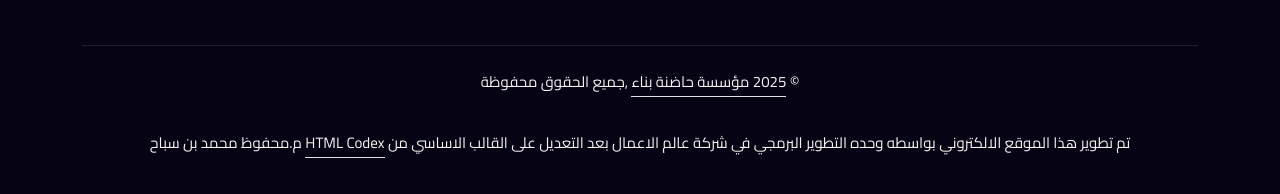
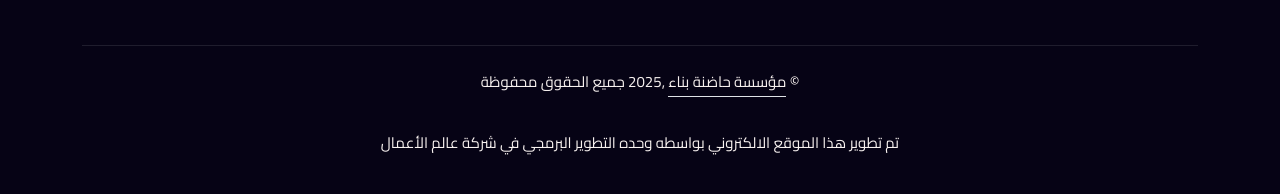
Before and after one commit to MIIPremium/bina_website, a plain HTML site: page index.html in a window 1280 px wide. Shown: the part 5108-5302 px from the top of the page. Drawn offline with nearby package versions, Linux system fonts and the light colour scheme; a web font is replaced by a local one.

Commit message:
Update index.html

```diff
--- a/index.html
+++ b/index.html
@@ -594,10 +594,10 @@
                 <div  dir="rtl" class="copyright">
 
                         <p  dir="rtl">
-                            &copy; <a class="border-bottom" href="#">2025 مؤسسة حاضنة بناء</a> ,جميع الحقوق محفوظة
+                            &copy; <a class="border-bottom" href="#">مؤسسة حاضنة بناء</a> ,2025 جميع الحقوق محفوظة
                         </p><br>
                         <p >
-                          تم تطوير هذا الموقع الالكتروني بواسطه وحده التطوير البرمجي في شركة عالم الاعمال بعد التعديل على القالب الاساسي من  <a class="border-bottom" href="https://htmlcodex.com">HTML Codex</a> م.محفوظ محمد بن سباح
+                              تم تطوير هذا الموقع الالكتروني بواسطه وحده التطوير البرمجي في شركة عالم الأعمال
                         </p>
 
                 </div>
```
